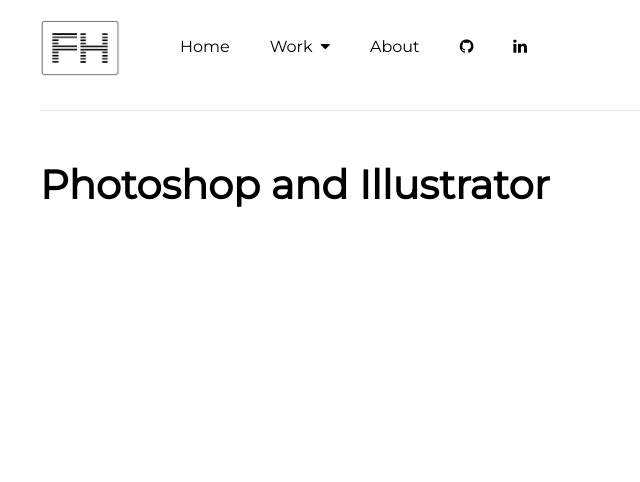
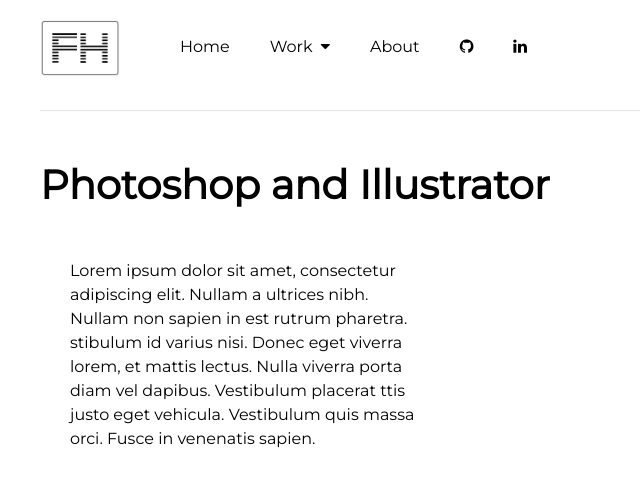
Before and after one commit to FelipeAtGA/fh-portfolio, a React (Create React App) app in the folder client/: page /PsAi in a window 1280 px wide. Shown: the top 482 px of the page, without its empty margins (0-640 px from the left). Built offline with nearby package versions, Linux system fonts and the light colour scheme.

Commit message:
add layout to PsAi component

```diff
--- a/client/src/components/photoshopIllustratorLink/PsAi.jsx
+++ b/client/src/components/photoshopIllustratorLink/PsAi.jsx
@@ -12,6 +12,17 @@ class PsAi extends Component {
       <div>
         <hr />
         <h1 className="pageTitle">Photoshop and Illustrator</h1>
+        <div className="col-xs-12 col-sm-12 col-md-12 col-lg-12">
+          <div className="col-xs-12 col-sm-12 col-md-4 col-lg-4">
+            <p>Lorem ipsum dolor sit amet, consectetur adipiscing elit.
+            Nullam a ultrices nibh. Nullam non sapien in est rutrum pharetra.
+            stibulum id varius nisi. Donec eget viverra lorem, et mattis
+            lectus. Nulla viverra porta diam vel dapibus. Vestibulum placerat
+            ttis justo eget vehicula. Vestibulum quis massa orci. Fusce in
+            venenatis sapien.
+            </p>
+          </div>
+        </div>
       </div>
     );
   }
```
